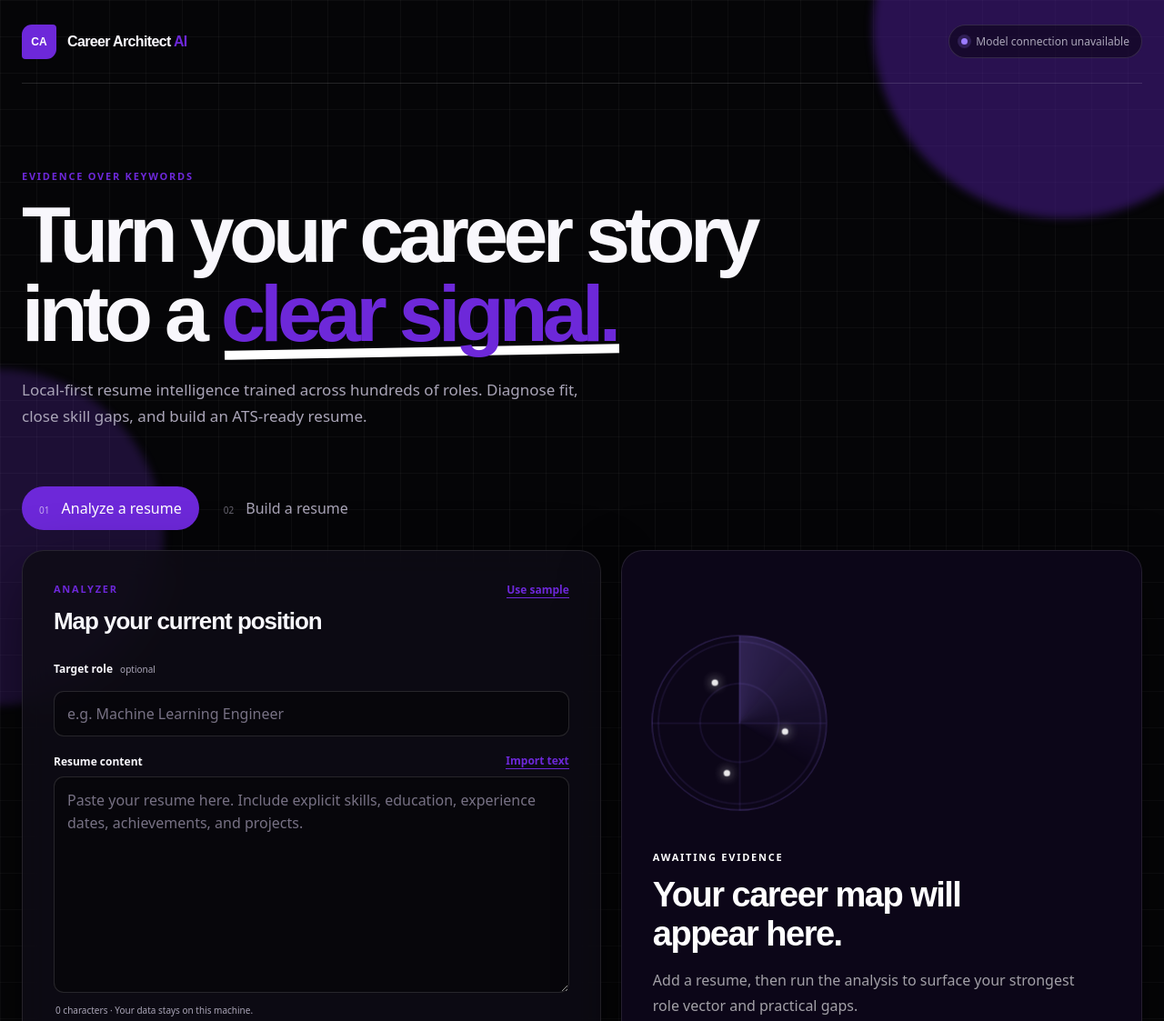
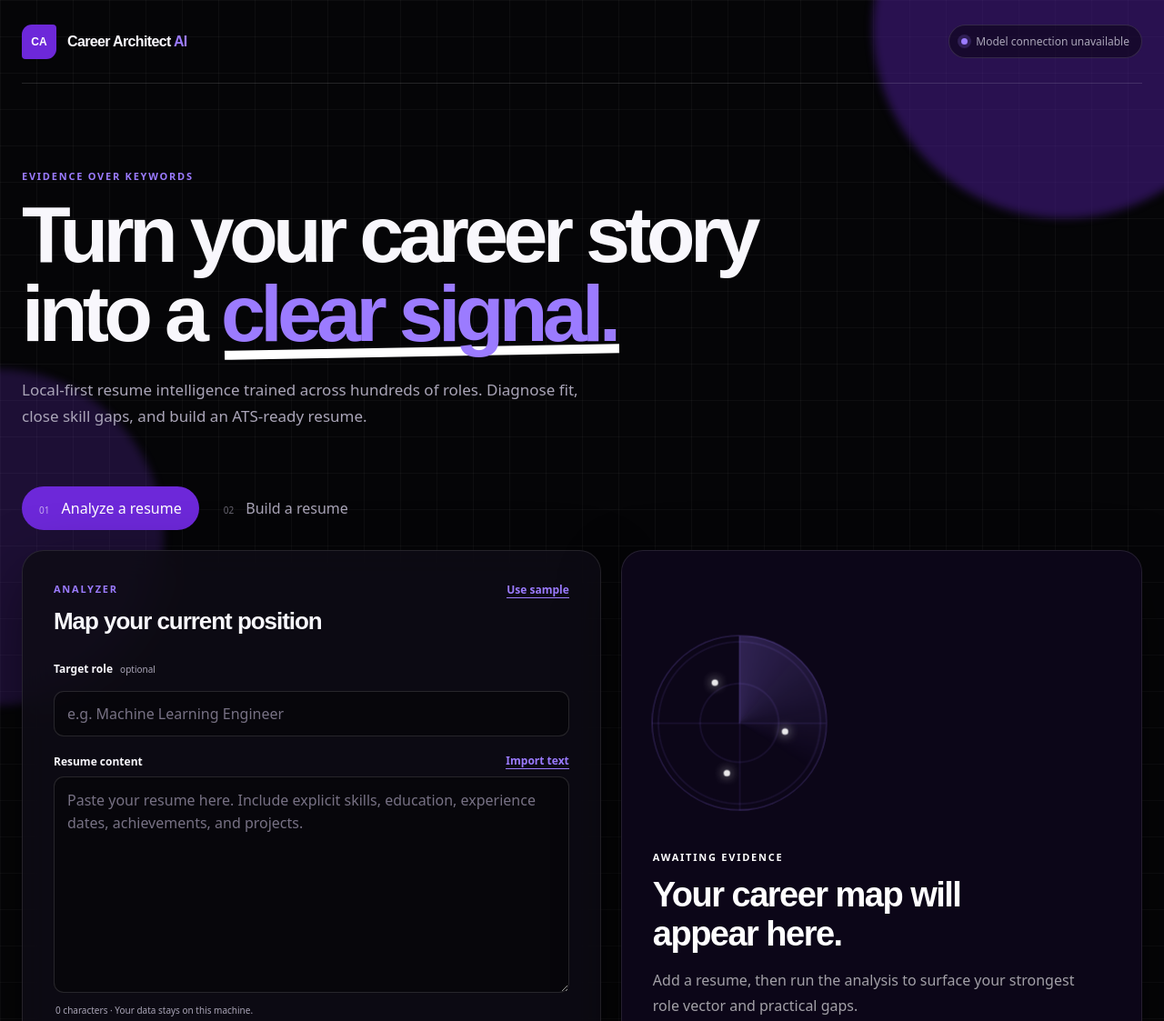
Before and after one commit to arnav199/Bootcamp-project, a website: page public/index.html in a window 1280 px wide. Shown: the top 1123 px of the page at 91% size. Drawn offline with Linux system fonts and the light colour scheme; no server answers.

Commit message:
update stylesheet links and enhance color scheme for consistency

```diff
--- a/public/index.html
+++ b/public/index.html
@@ -5,7 +5,7 @@
     <meta name="viewport" content="width=device-width, initial-scale=1.0" />
     <meta name="description" content="Private, local AI resume analysis and career architecture." />
     <title>Career Architect AI</title>
-    <link rel="stylesheet" href="/styles.css" />
+    <link rel="stylesheet" href="/styles.css?v=midnight" />
   </head>
   <body>
     <div class="ambient ambient-one"></div>
--- a/public/styles.css
+++ b/public/styles.css
@@ -89,7 +89,7 @@ button { color: inherit; }
   letter-spacing: 0;
 }
 
-.brand em { color: var(--green); font-style: normal; }
+.brand em { color: var(--green-bright); font-style: normal; }
 
 .model-status {
   display: flex;
@@ -123,7 +123,7 @@ main {
 
 .eyebrow, .kicker, .section-label, .section-number {
   margin: 0 0 13px;
-  color: var(--green);
+  color: var(--green-bright);
   font-size: 11px;
   font-weight: 700;
   letter-spacing: 0.16em;
@@ -139,7 +139,7 @@ main {
 }
 
 .hero h1 span {
-  color: var(--green);
+  color: var(--green-bright);
   position: relative;
 }
 
@@ -228,7 +228,7 @@ main {
   border: 0;
   border-bottom: 1px solid currentColor;
   background: transparent;
-  color: var(--green);
+  color: var(--green-bright);
   font-size: 12px;
   font-weight: 700;
   cursor: pointer;
@@ -285,7 +285,7 @@ input:focus, textarea:focus {
 .label-row label { margin: 0; font-size: 12px; font-weight: 700; }
 
 .upload-button {
-  color: var(--green);
+  color: var(--green-bright);
   border-bottom: 1px solid currentColor;
   cursor: pointer;
 }
@@ -516,7 +516,7 @@ input:focus, textarea:focus {
 }
 .resume-preview header { padding-bottom: 20px; border-bottom: 2px solid #202522; }
 .resume-preview h2 { margin: 0; font: 800 30px "Manrope", sans-serif; letter-spacing: -.04em; }
-.resume-preview .preview-title { margin: 4px 0; font-weight: 700; color: var(--green); }
+.resume-preview .preview-title { margin: 4px 0; font-weight: 700; color: #5b21b6; }
 .preview-contact { color: #58615c; font-size: 10px; }
 .resume-preview section { margin-top: 25px; }
 .resume-preview h3 { margin: 0 0 9px; padding-bottom: 5px; border-bottom: 1px solid #c9cecb; font-size: 10px; letter-spacing: .13em; text-transform: uppercase; }
```
